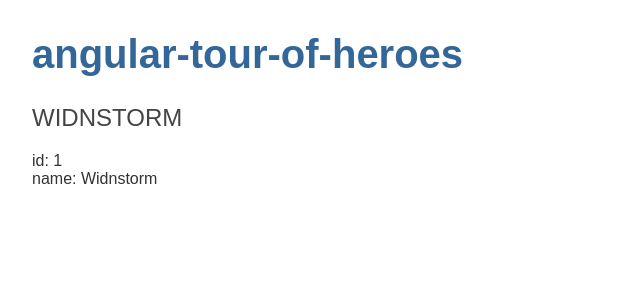
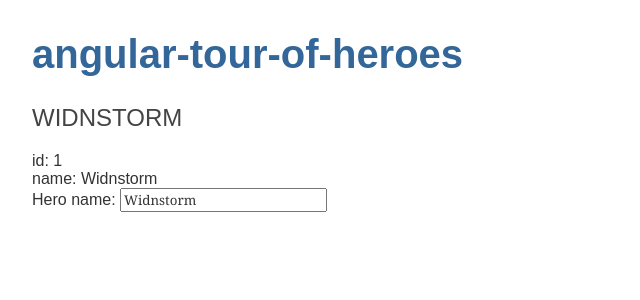
Before and after one commit to koala1707/angular-tutorial, an Angular app: page / in a window 1280 px wide. Shown: the top 300 px of the page, without its empty margins (0-640 px from the left). Built offline with nearby package versions, Linux system fonts and the light colour scheme.

Commit message:
added input element on html with [(ngModel)]

```diff
--- a/src/app/app.module.ts
+++ b/src/app/app.module.ts
@@ -1,5 +1,6 @@
 import { NgModule } from '@angular/core';
 import { BrowserModule } from '@angular/platform-browser';
+import { FormsModule } from '@angular/forms';
 
 import { AppRoutingModule } from './app-routing.module';
 import { AppComponent } from './app.component';
@@ -12,7 +13,8 @@
   ],
   imports: [
     BrowserModule,
-    AppRoutingModule
+    AppRoutingModule,
+    FormsModule,
   ],
   providers: [],
   bootstrap: [AppComponent]
--- a/src/app/components/heroes/heroes.component.html
+++ b/src/app/components/heroes/heroes.component.html
@@ -7,3 +7,7 @@
     <span>name: </span>
     {{hero.name}}
 </div>
+<div>
+    <label for="name">Hero name: </label>
+    <input id="name" type="text" [(ngModel)]="hero.name" placeholder="name">
+</div>
```
